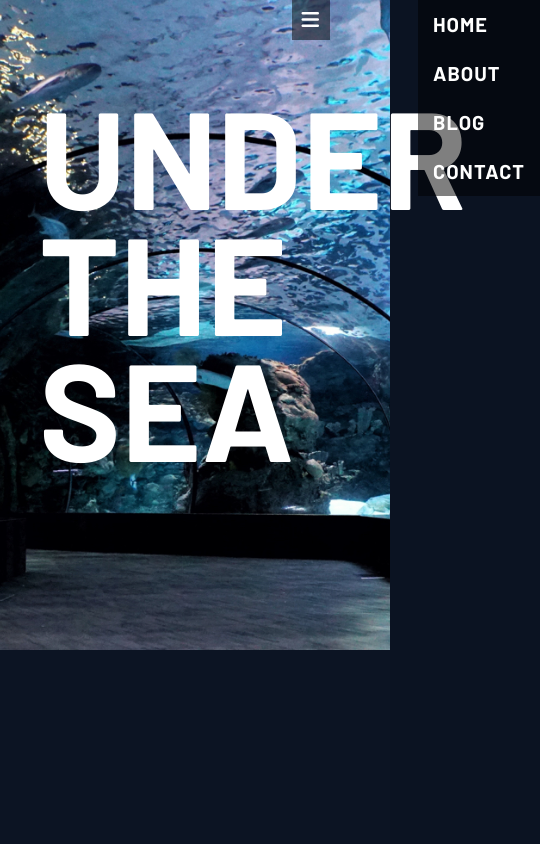
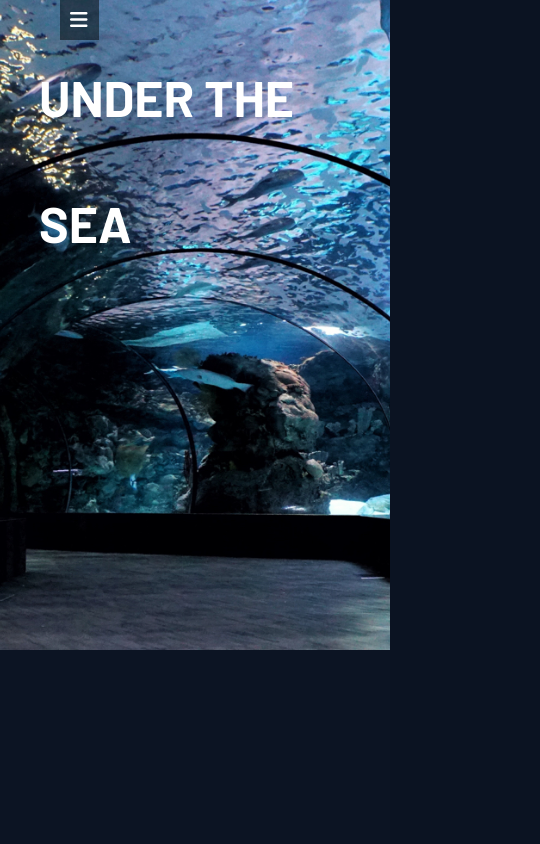
Before and after one commit to JairoCalderon/ProjectOne, a plain HTML site: page index.html in a window 390 px wide. Shown: the top 844 px of the page, 540 px wide, since content can reach past the window. Drawn offline with Linux system fonts and the light colour scheme.

Commit message:
last adjusments

```diff
--- a/styles/sass/partials/_mediaQuery.scss
+++ b/styles/sass/partials/_mediaQuery.scss
@@ -247,13 +247,20 @@
 @media (max-width:560px){
 
     //Header
+    // .wrapper{
+    //     width: 100%;
+    // }
+
+    .homeHeaderTextContainer h1{
+        font-size: 2.5rem;
+    }
 
     label[for="toggle"]{
         display: inline-block;
         height: 40px;
         padding: 10px;
         position: fixed;
-        right: 60px;
+        left: 60px;
         z-index: 30;
         background-color: rgba(0, 0, 0, 0.5);
 
@@ -268,11 +275,11 @@
         background-color: rgba(0, 0, 0, 0.5);
         position: absolute;
         z-index: 30;
-        right: -150px;
+        left: -500px;
     }
 
     input[type="checkbox"]:checked + .slideMenu{
-        right: 0px;
+        left: 0px;
         top: 50px;
         position: fixed;
     }
--- a/styles/sass/partials/_nav.scss
+++ b/styles/sass/partials/_nav.scss
@@ -1,3 +1,7 @@
+.navTab{
+    position: relative;
+}
+
 label[for="toggle"],
 input[type="checkbox"]{
     display: none;
```
Also changed, not shown: styles/blogstyles.css, styles/contactstyles.css, styles/sass/partials/_header.scss (line endings or trailing spaces), styles/styles.css.
